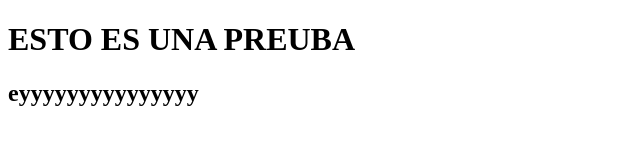
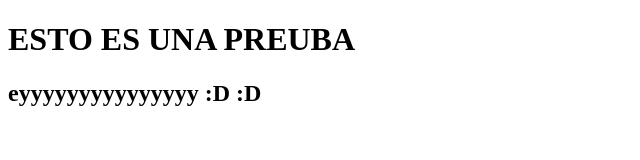
Before and after one commit to NehuenTag/ClaseDeGitHub, a plain HTML site: page index.html in a window 1280 px wide. Shown: the full height of the page, 0-640 px from the left. Drawn offline with Linux system fonts and the light colour scheme.

Commit message:
agregue caras

```diff
--- a/index.html
+++ b/index.html
@@ -11,6 +11,9 @@
 <h1>ESTO ES UNA PREUBA</h1>
 <h2>
     eyyyyyyyyyyyyyyy
+    :D
+    :D
+
 </h2>
 
 </body>
```
